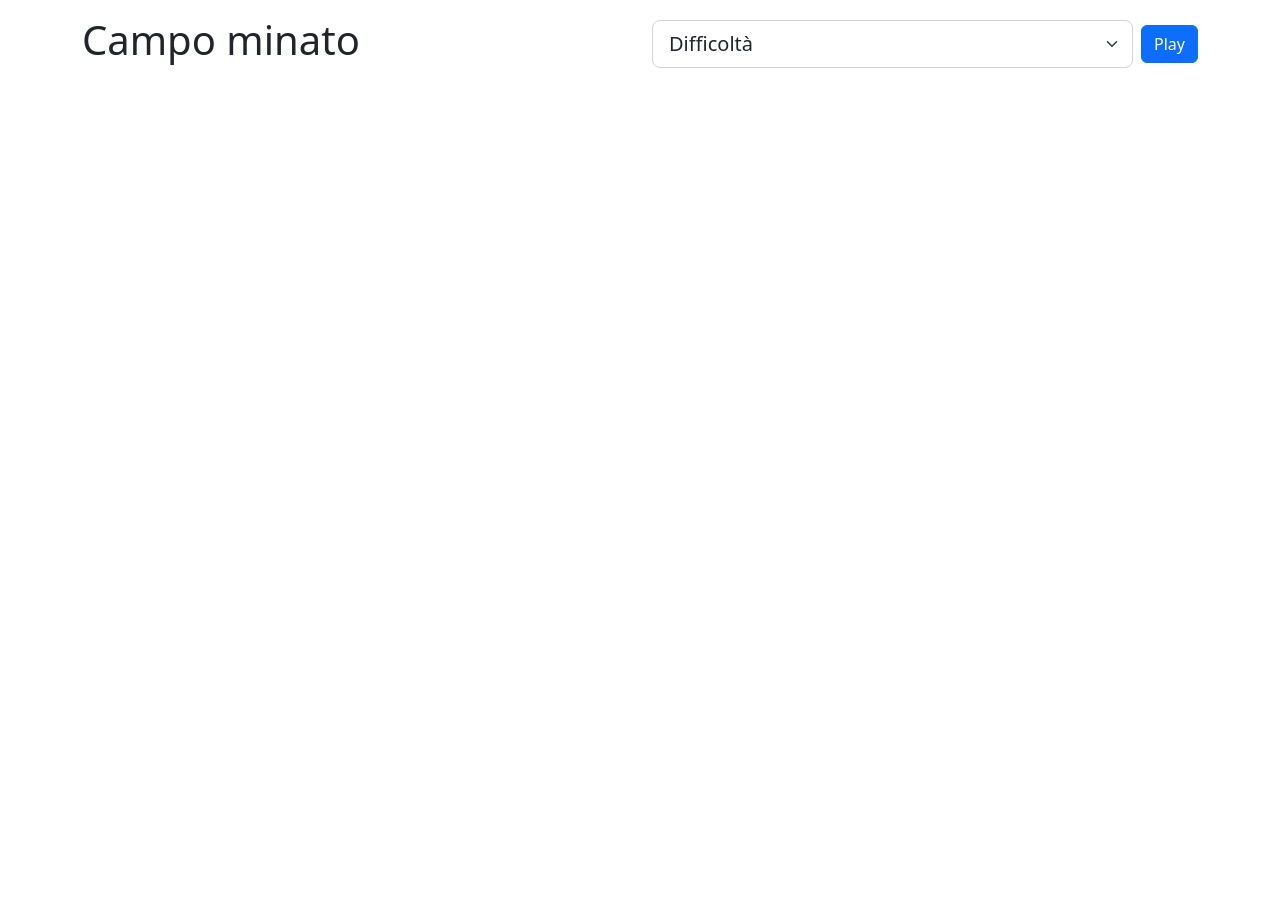
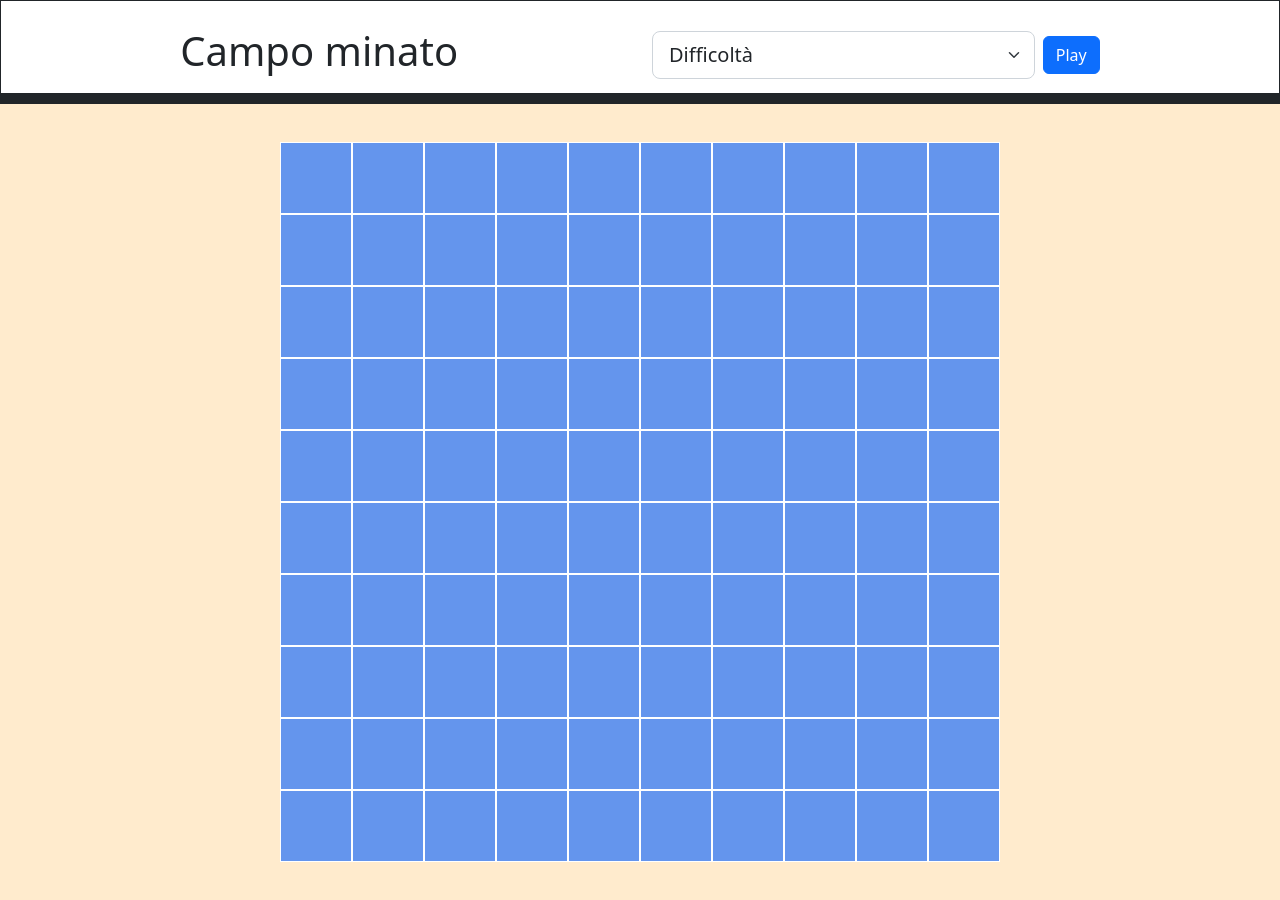
Before and after one commit to fedeloxe/js-campominato-grid, a plain HTML site: page index.html in a window 1280 px wide. Before the commit the page ends 800 px from the top, so only its background shows below. Drawn offline with nearby package versions, Linux system fonts and the light colour scheme.

Commit message:
square in js added

```diff
--- a/css/style.css
+++ b/css/style.css
@@ -4,11 +4,43 @@
     box-sizing: border-box;
 }
 
-header{
-    height: 80px;
-    width: 100%;
+
+body{
+    background-color: blanchedalmond !important;
 }
 
-main{
-    background-color: aqua;
+header .row{
+    margin: 0 auto;
 }
+
+header{
+    background-color: white;
+    border: 1px solid;
+    padding: 10px;
+    box-shadow: 0px 10px;
+}
+
+
+
+
+.container-campo{
+    width: 720px;
+    height: 720px;
+    margin: 3rem auto;
+    background-color: brown;
+}
+
+.grid{
+    display: flex;
+    flex-wrap: wrap;
+    width: 100%;
+    height: 100%;
+}
+
+.square{
+    width: calc(100% / 10);
+    height: calc(100% /10);
+    cursor: pointer;
+    background-color: cornflowerblue;
+    border: 1px solid white;
+}
--- a/index.html
+++ b/index.html
@@ -10,8 +10,7 @@
 </head>
 <body>
     <header>
-        <div class="container">
-            <div class="row align-items-center mt-3">
+            <div class="row  d-flex align-items-center pt-3 w-75 " >
                 <div class="col-6">
                     <h1>Campo minato</h1>
                 </div>
@@ -26,11 +25,12 @@
                 </div>
             </div>
 
-        </div>
-
     </header>
 
     <main>
+        <div class="container-campo">
+            <div class="grid" id="grid"></div>
+        </div>
 
     </main>
     <script type="text/javascript" src="./js/script.js"></script>
--- a/js/script.js
+++ b/js/script.js
@@ -0,0 +1,16 @@
+// Tramite una funzione creo i quadrati
+function createGridSquare(){
+    const currentElement= document.createElement('div')
+
+    currentElement.classList.add('square')
+
+    return currentElement;
+}
+
+let grid = document.getElementById('grid')
+
+for(let i=0; i<100; i++){
+    const currentSquare = createGridSquare()
+
+    grid.appendChild(currentSquare);
+}
```
